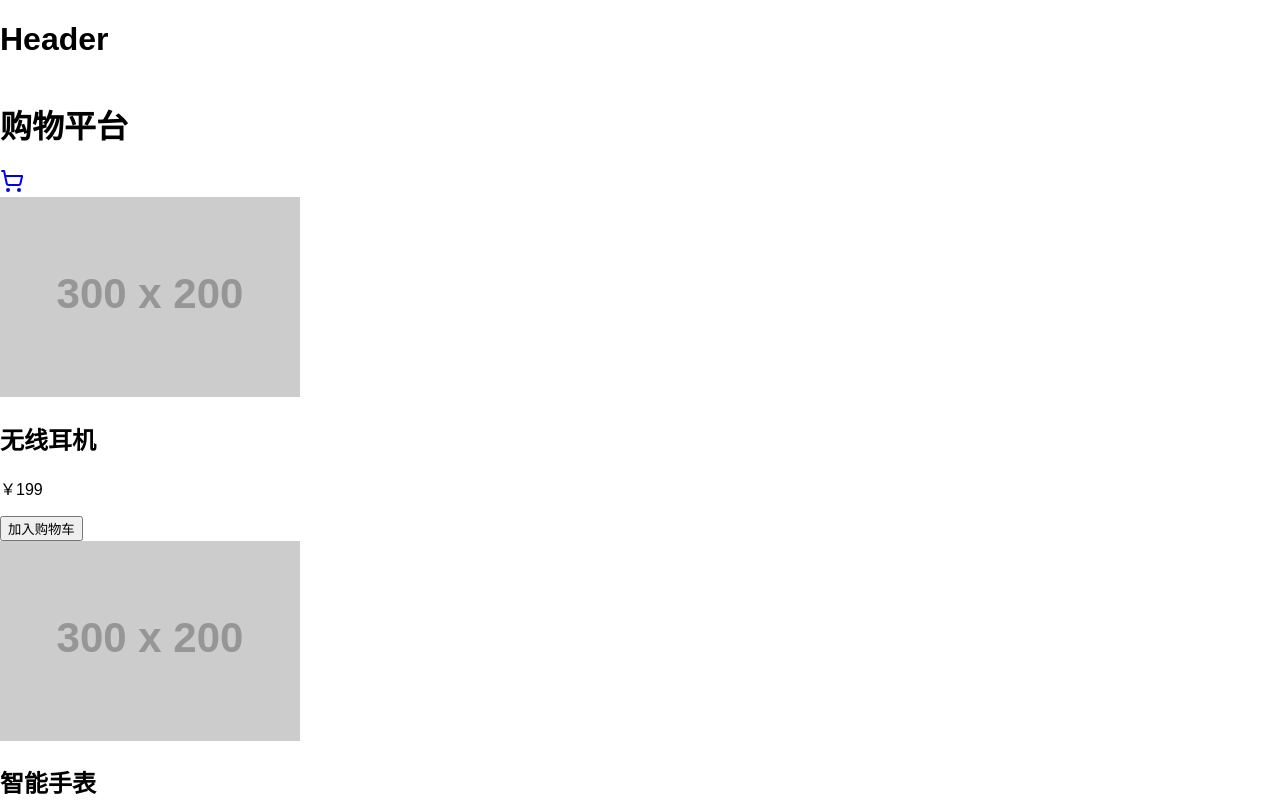
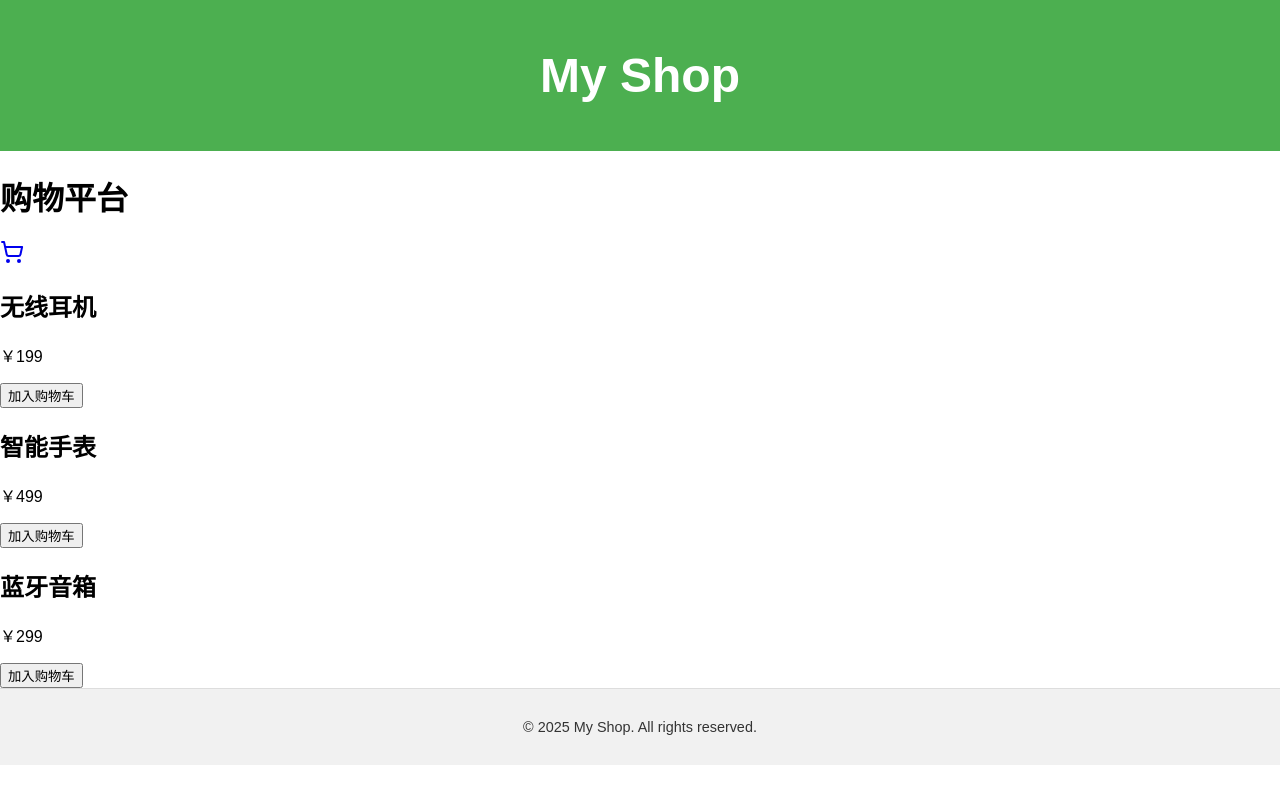
Before and after one commit to Celivra/HaventDecidedVue, a Vue app: page / in a window 1280 px wide. Shown: the top 800 px of the page. Built offline with nearby package versions, Linux system fonts and the light colour scheme.

Commit message:
update style

```diff
--- a/src/components/FooterComp.vue
+++ b/src/components/FooterComp.vue
@@ -1,4 +1,16 @@
-<!-- FooterComp.vue -->
 <template>
-  <footer><p>Footer</p></footer>
+  <footer class="footer">
+    <p>© 2025 My Shop. All rights reserved.</p>
+  </footer>
 </template>
+
+<style scoped>
+.footer {
+  background-color: #f1f1f1;
+  color: #333;
+  padding: 1rem;
+  text-align: center;
+  font-size: 0.9rem;
+  border-top: 1px solid #ddd;
+}
+</style>
--- a/src/components/HeaderComp.vue
+++ b/src/components/HeaderComp.vue
@@ -1,4 +1,15 @@
-<!-- HeaderComp.vue -->
 <template>
-  <header><h1>Header</h1></header>
+  <header class="header">
+    <h1>My Shop</h1>
+  </header>
 </template>
+
+<style scoped>
+.header {
+  background-color: #4caf50;
+  color: white;
+  padding: 1rem;
+  text-align: center;
+  font-size: 1.5rem;
+}
+</style>
--- a/src/router/index.js
+++ b/src/router/index.js
@@ -15,23 +15,23 @@ const router = createRouter({
   routes
 })
 
-router.beforeEach((to, from, next)=>{
-  const user = localStorage.getItem('user')
-  const pathExists = routes.find(route => route.path === to.path);
-  if (!pathExists) {
-    next('/404');
-  }
-  if(to.path != '/login'  && to.path != '/register' && to.path != '/' && to.path != '/404'&& !user){
-    next({path:'/', query:{message:'请登入'}});
-  }
-  else{
-    if (to.meta && to.meta.title) {
-      document.title = to.meta.title
-    } else {
-      document.title = 'No Define Title'
-    }
-    next()
-  }
-})
+// router.beforeEach((to, from, next)=>{
+//   const user = localStorage.getItem('user')
+//   const pathExists = routes.find(route => route.path === to.path);
+//   if (!pathExists) {
+//     next('/404');
+//   }
+//   if(to.path != '/login'  && to.path != '/register' && to.path != '/' && to.path != '/404'&& !user){
+//     next({path:'/', query:{message:'请登入'}});
+//   }
+//   else{
+//     if (to.meta && to.meta.title) {
+//       document.title = to.meta.title
+//     } else {
+//       document.title = 'No Define Title'
+//     }
+//     next()
+//   }
+// })
 
 export default router
--- a/src/view/CartView.vue
+++ b/src/view/CartView.vue
@@ -1,5 +1,5 @@
 <template>
-  <div class="min-h-screen bg-gray-100 p-4">
+  <div class="min-h-screen bg-gray-100 p-4" v-bind:class="cart">
     <h1 class="text-2xl font-bold mb-4">购物车</h1>
     <div v-if="cart.length" class="space-y-4">
       <div
@@ -42,4 +42,15 @@ const totalPrice = computed(() =>
 )
 </script>
 
-<style scoped></style>
+<style scoped>
+/* 添加进入/离开动画 */
+.cart-enter-active,
+.cart-leave-active {
+  transition: all 0.3s ease;
+}
+.cart-enter-from,
+.cart-leave-to {
+  opacity: 0;
+  transform: translateY(10px);
+}
+</style>
--- a/src/view/ShopView.vue
+++ b/src/view/ShopView.vue
@@ -22,11 +22,11 @@
         :key="product.id"
         class="bg-white rounded-2xl shadow p-4 flex flex-col"
       >
-        <img
+        <!-- <img
           :src="product.image"
           :alt="product.title"
           class="w-full h-40 object-cover rounded-xl mb-4"
-        />
+        /> -->
         <h2 class="text-lg font-semibold mb-2">{{ product.title }}</h2>
         <p class="text-green-600 font-bold mb-4">￥{{ product.price }}</p>
         <button
@@ -74,4 +74,29 @@ function addToCart(product) {
 </script>
 
 <style scoped>
+/* 产品卡片悬停时稍微放大和阴影加深 */
+div[class*="bg-white"]:hover {
+  transform: scale(1.03);
+  box-shadow: 0 8px 20px rgba(0, 0, 0, 0.15);
+  transition: transform 0.3s ease, box-shadow 0.3s ease;
+}
+
+/* 按钮悬停时颜色渐变 */
+button {
+  transition: background-color 0.3s ease;
+}
+
+/* 购物车数量角标抖动动画 */
+@keyframes shake {
+  0%, 100% { transform: translateX(0); }
+  20%, 60% { transform: translateX(-2px); }
+  40%, 80% { transform: translateX(2px); }
+}
+
+span.absolute {
+  animation: shake 2s infinite;
+  /* 可选：放大点，提高识别度 */
+  font-weight: 700;
+  font-size: 0.75rem;
+}
 </style>
```
